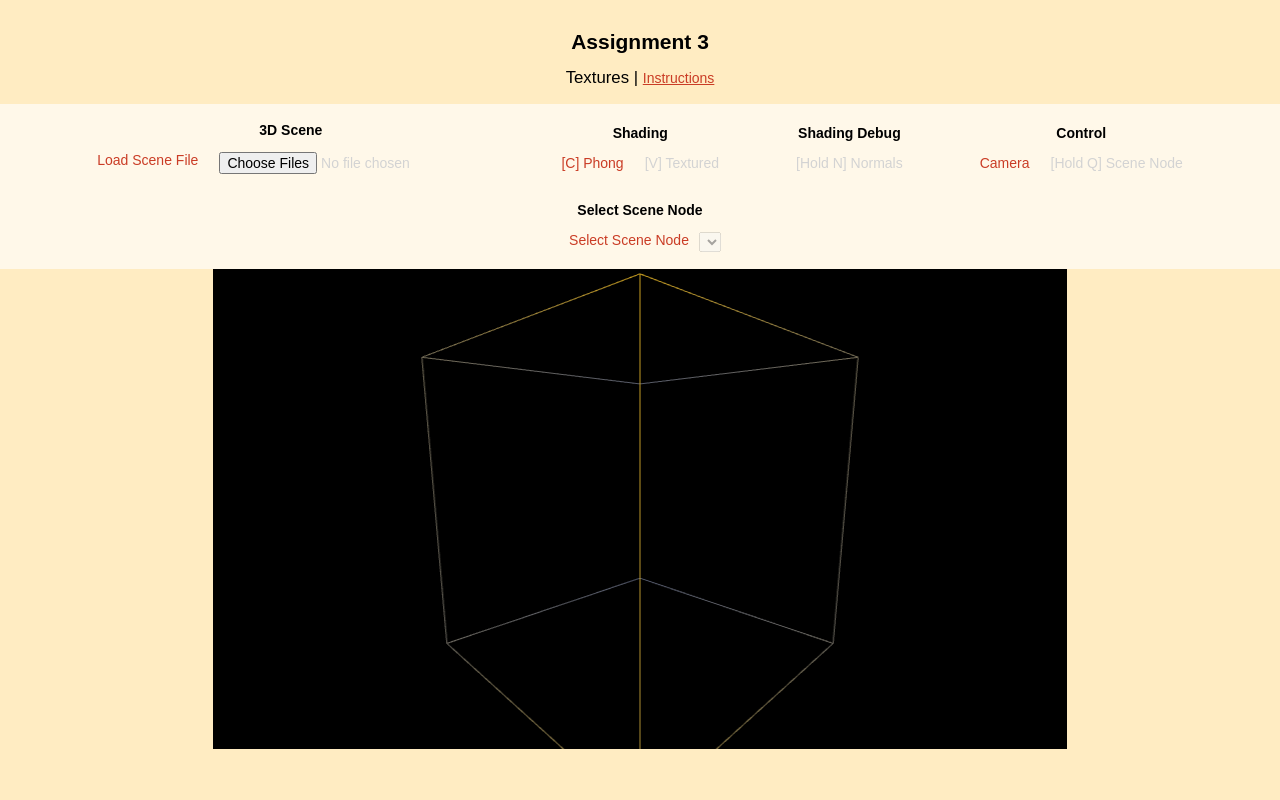
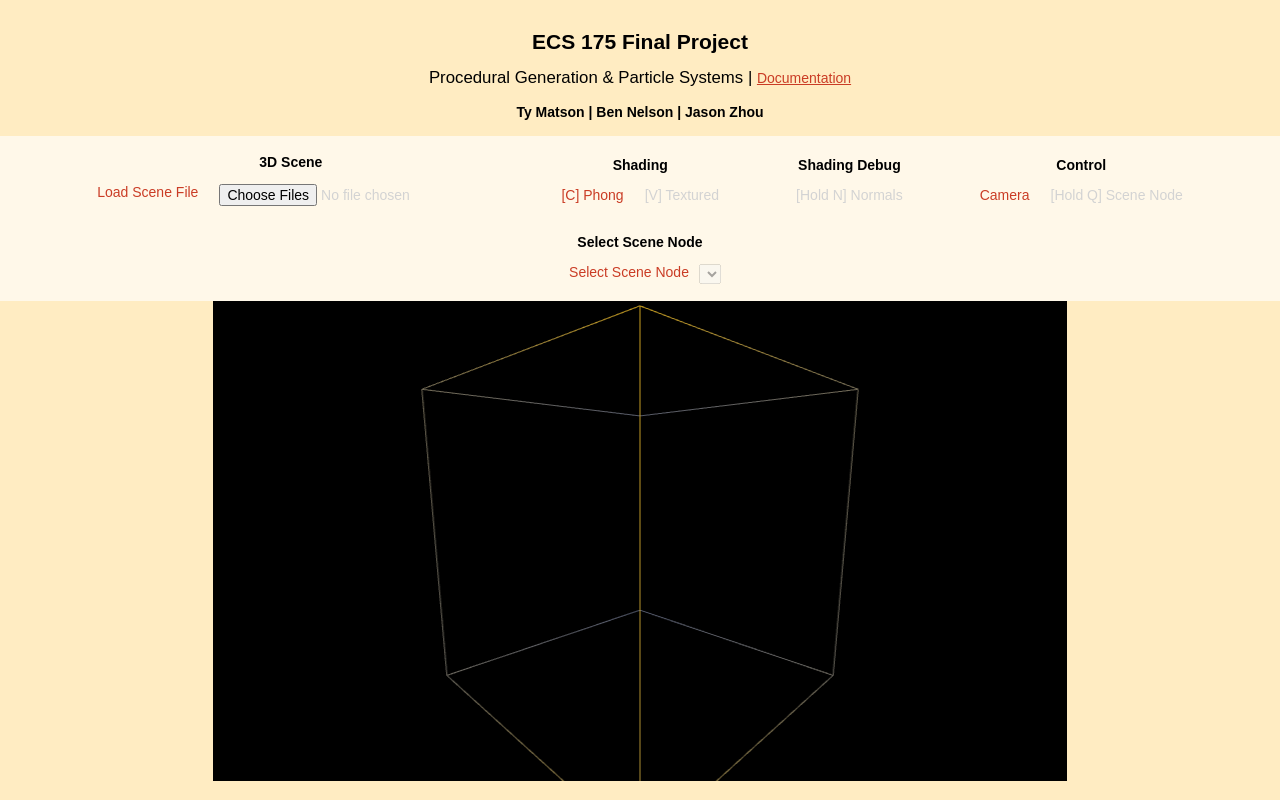
Before and after one commit to Tyger8540/ecs-175-final-project, a plain HTML site: page index.html in a window 1280 px wide. Drawn offline with Linux system fonts and the light colour scheme.

Commit message:
Updated Header with Project Description & Names

```diff
--- a/index.html
+++ b/index.html
@@ -3,16 +3,17 @@
 
 <head>
     <meta charset="UTF-8">
-    <title>Assignment 3</title>
+    <title>ECS 175 Final Project</title>
     <link rel="stylesheet" href="css/style.css">
 </head>
 
 <body>
     <div id="app">
         <div id="header-container">
-            <h1>Assignment 3</h1>
-            <h2>Textures | <a
-                    href="https://canvas.ucdavis.edu/courses/912181/assignments/1267411" target="_blank">Instructions</a></h2>
+            <h1>ECS 175 Final Project</h1>
+            <h2>Procedural Generation & Particle Systems | <a
+                    href="https://github.com/Tyger8540/ecs-175-final-project" target="_blank">Documentation</a></h2><br>
+            <h3>Ty Matson | Ben Nelson | Jason Zhou</h3>
         </div>
         <div class="settings-container">
             <div class="setting">
```
